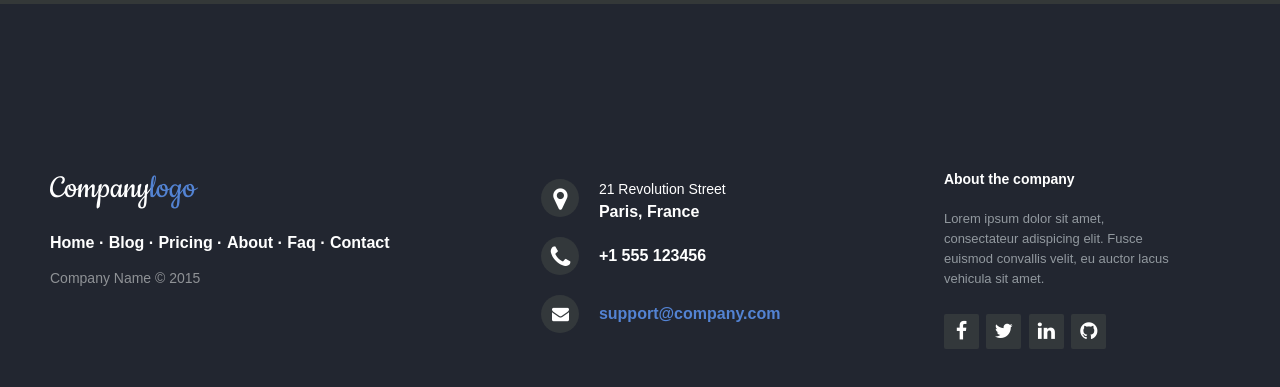
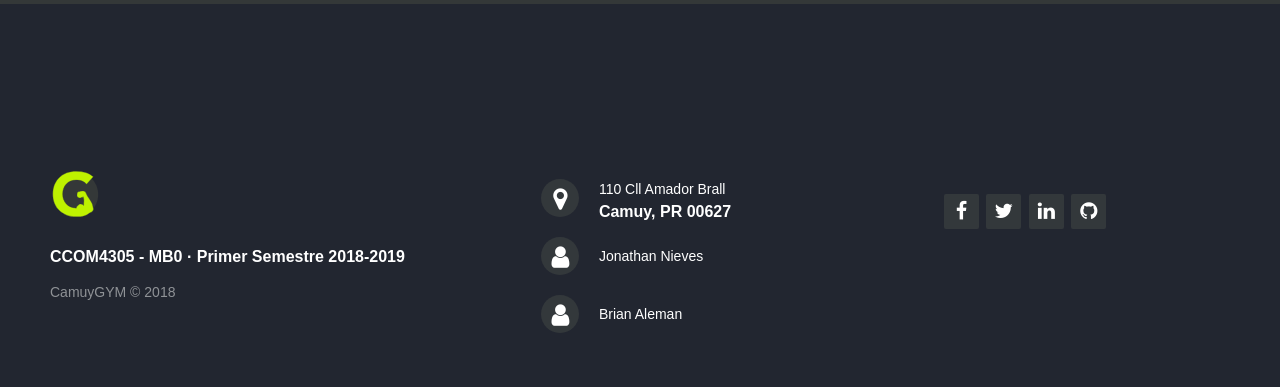
Before and after one commit to CCOM4305/CamuyGym, a website: page index.html in a window 1280 px wide. Shown: the part 2396-2783 px from the top of the page. Drawn offline with Linux system fonts and the light colour scheme.

Commit message:
Last by me

```diff
--- a/contact.html
+++ b/contact.html
@@ -16,6 +16,7 @@
 	<link rel="stylesheet" type="text/css" href="css/main.css">
 	<link rel="stylesheet" type="text/css" href="css/util.css">
 	<link rel="stylesheet" type="text/css" href="css/contact.css">
+	<link rel="stylesheet" type="text/css" href="css/footer-distributed-with-address-and-phones.css">
 </head>
 <body style="background-color: #343838">
 
@@ -126,6 +127,59 @@
 
 
 	<div id="dropDownSelect1"></div>
+	<footer class="footer-distributed">
+
+			<div class="footer-left">
+
+                <img src="/images/logo.svg" style="height: 50px" alt="">
+
+				<p class="footer-links">
+					<a href="#">CCOM4305</a>
+					-
+					<a href="#">MB0</a>
+					·
+					<a href="#">Primer Semestre 2018-2019</a>
+				</p>
+
+				<p class="footer-company-name">CamuyGYM &copy; 2018</p>
+			</div>
+
+			<div class="footer-center">
+
+				<div>
+					<i class="fa fa-map-marker"></i>
+					<p><span>110 Cll Amador Brall</span>  Camuy, PR 00627</p>
+				</div>
+
+				<div>
+					<i class="fa fa-user"></i>
+					<p><span>Jonathan Nieves</span></p>
+				</div>
+
+				<div>
+					<i class="fa fa-user"></i>
+					<p><span>Brian Aleman</span></p>
+				</div>
+
+			</div>
+
+			<div class="footer-right">
+
+				<p class="footer-company-about">
+				</p>
+
+				<div class="footer-icons">
+
+					<a href="#"><i class="fa fa-facebook"></i></a>
+					<a href="#"><i class="fa fa-twitter"></i></a>
+					<a href="#"><i class="fa fa-linkedin"></i></a>
+					<a href="https://github.com/CCOM4305/CamuyGym"><i class="fa fa-github"></i></a>
+
+				</div>
+
+			</div>
+
+		</footer>
 
 <!--===============================================================================================-->
 	<script src="vendor/jquery/jquery-3.2.1.min.js"></script>
--- a/index.html
+++ b/index.html
@@ -85,40 +85,34 @@
 
 			<div class="footer-left">
 
-				<h3>Company<span>logo</span></h3>
+                <img src="/images/logo.svg" style="height: 50px" alt="">
 
 				<p class="footer-links">
-					<a href="#">Home</a>
+					<a href="#">CCOM4305</a>
+					-
+					<a href="#">MB0</a>
 					·
-					<a href="#">Blog</a>
-					·
-					<a href="#">Pricing</a>
-					·
-					<a href="#">About</a>
-					·
-					<a href="#">Faq</a>
-					·
-					<a href="#">Contact</a>
+					<a href="#">Primer Semestre 2018-2019</a>
 				</p>
 
-				<p class="footer-company-name">Company Name &copy; 2015</p>
+				<p class="footer-company-name">CamuyGYM &copy; 2018</p>
 			</div>
 
 			<div class="footer-center">
 
 				<div>
 					<i class="fa fa-map-marker"></i>
-					<p><span>21 Revolution Street</span> Paris, France</p>
+					<p><span>110 Cll Amador Brall</span>  Camuy, PR 00627</p>
 				</div>
 
 				<div>
-					<i class="fa fa-phone"></i>
-					<p>+1 555 123456</p>
+					<i class="fa fa-user"></i>
+					<p><span>Jonathan Nieves</span></p>
 				</div>
 
 				<div>
-					<i class="fa fa-envelope"></i>
-					<p><a href="mailto:support@company.com">support@company.com</a></p>
+					<i class="fa fa-user"></i>
+					<p><span>Brian Aleman</span></p>
 				</div>
 
 			</div>
@@ -126,8 +120,6 @@
 			<div class="footer-right">
 
 				<p class="footer-company-about">
-					<span>About the company</span>
-					Lorem ipsum dolor sit amet, consectateur adispicing elit. Fusce euismod convallis velit, eu auctor lacus vehicula sit amet.
 				</p>
 
 				<div class="footer-icons">
@@ -135,7 +127,7 @@
 					<a href="#"><i class="fa fa-facebook"></i></a>
 					<a href="#"><i class="fa fa-twitter"></i></a>
 					<a href="#"><i class="fa fa-linkedin"></i></a>
-					<a href="#"><i class="fa fa-github"></i></a>
+					<a href="https://github.com/CCOM4305/CamuyGym"><i class="fa fa-github"></i></a>
 
 				</div>
 
```
